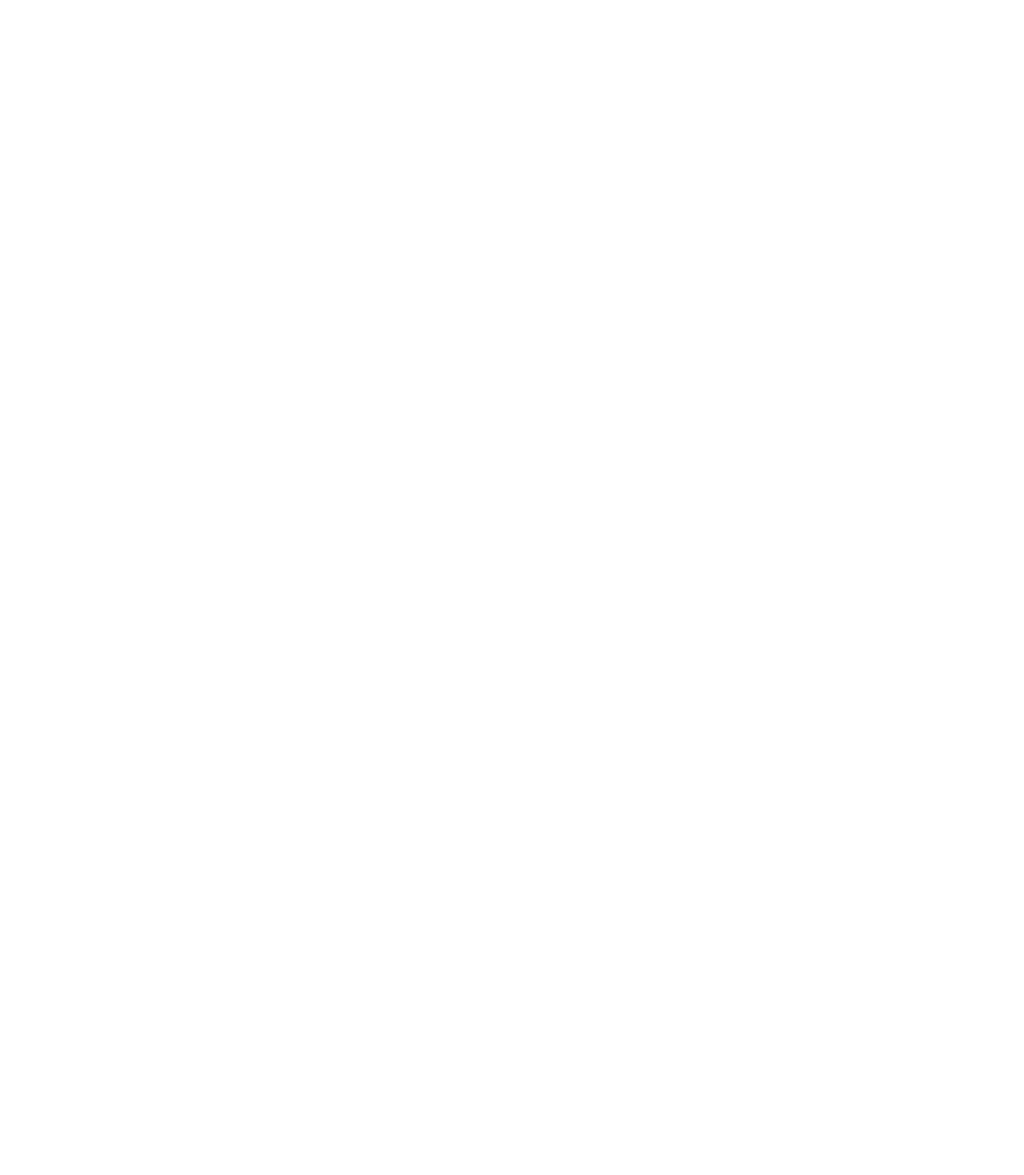
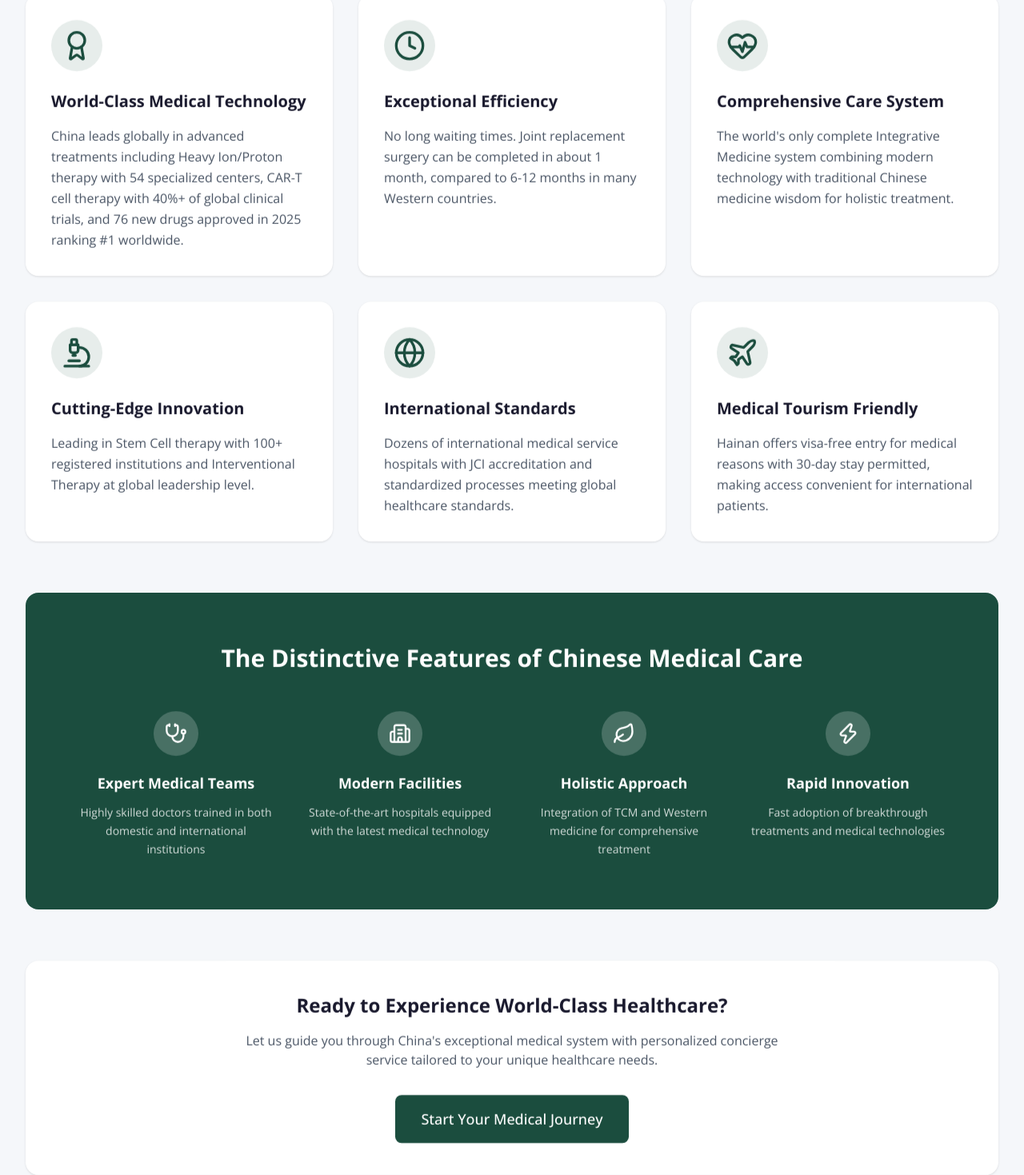
Before and after one commit to dernh-abs/medkungfu-clone, a Next.js app: page /why-china in a window 1280 px wide. Before the commit this address had no page. Shown: the part 427-1896 px from the top of the page at 80% size. Before the commit the page ends 800 px from the top, so only its background shows below. Built offline with nearby package versions, Linux system fonts and the light colour scheme.

Commit message:
Clone /why-china page: core advantages, distinctive features, CTA

```diff
--- /dev/null
+++ b/src/app/why-china/page.tsx
@@ -0,0 +1,48 @@
+import type { Metadata } from "next";
+
+import { SiteHeader } from "@/components/sites/www-medkungfu-com-363c9bc1/shared/SiteHeader";
+import { SiteFooter } from "@/components/sites/www-medkungfu-com-363c9bc1/shared/SiteFooter";
+import { Reveal } from "@/components/sites/www-medkungfu-com-363c9bc1/shared/Reveal";
+import {
+  CoreAdvantagesSection,
+  DistinctiveFeaturesSection,
+  WhyChinaCtaSection,
+} from "@/components/sites/www-medkungfu-com-363c9bc1/why-china-beb2e389/WhyChinaSections";
+
+export const metadata: Metadata = {
+  title: "Why Consider Medical Care in China | MedKungFu",
+  description:
+    "Why choose China for medical treatment: world-class technology, exceptional efficiency, comprehensive care, cutting-edge innovation, and medical-tourism-friendly access.",
+};
+
+export default function WhyChinaPage() {
+  return (
+    <>
+      <SiteHeader />
+      <main className="flex-grow pt-[72px]">
+        <main
+          role="main"
+          aria-label="Why Choose China for Medical Treatment"
+          className="min-h-screen bg-[#F5F7FA] pt-10 pb-20"
+        >
+          <div className="container-custom">
+            <Reveal className="text-center mb-16">
+              <h1 className="text-4xl md:text-5xl font-bold text-[#1A1A2E] mb-6 font-montserrat">
+                Why Choose China Medical?
+              </h1>
+              <p className="text-lg text-gray-600 max-w-3xl mx-auto leading-relaxed">
+                Experience the perfect combination of world-class medical
+                technology, exceptional efficiency, and comprehensive care that
+                makes China a leading destination for international patients.
+              </p>
+            </Reveal>
+            <CoreAdvantagesSection />
+            <DistinctiveFeaturesSection />
+            <WhyChinaCtaSection />
+          </div>
+        </main>
+      </main>
+      <SiteFooter />
+    </>
+  );
+}
--- /dev/null
+++ b/src/components/sites/www-medkungfu-com-363c9bc1/why-china-beb2e389/WhyChinaSections.tsx
@@ -0,0 +1,177 @@
+// "Why Choose China Medical?" — 6 core-advantage cards + dark green
+// distinctive-features grid + CTA. Matches /why-china.
+import Link from "next/link";
+
+import { Icons, type LucideIcon } from "../shared/icons";
+import { Reveal } from "../shared/Reveal";
+
+interface Feature {
+  icon: LucideIcon;
+  title: string;
+  description: string;
+}
+
+const ADVANTAGES: Feature[] = [
+  {
+    icon: Icons.award,
+    title: "World-Class Medical Technology",
+    description:
+      "China leads globally in advanced treatments including Heavy Ion/Proton therapy with 54 specialized centers, CAR-T cell therapy with 40%+ of global clinical trials, and 76 new drugs approved in 2025 ranking #1 worldwide.",
+  },
+  {
+    icon: Icons.clock,
+    title: "Exceptional Efficiency",
+    description:
+      "No long waiting times. Joint replacement surgery can be completed in about 1 month, compared to 6-12 months in many Western countries.",
+  },
+  {
+    icon: Icons.heartPulse,
+    title: "Comprehensive Care System",
+    description:
+      "The world's only complete Integrative Medicine system combining modern technology with traditional Chinese medicine wisdom for holistic treatment.",
+  },
+  {
+    icon: Icons.microscope,
+    title: "Cutting-Edge Innovation",
+    description:
+      "Leading in Stem Cell therapy with 100+ registered institutions and Interventional Therapy at global leadership level.",
+  },
+  {
+    icon: Icons.globe,
+    title: "International Standards",
+    description:
+      "Dozens of international medical service hospitals with JCI accreditation and standardized processes meeting global healthcare standards.",
+  },
+  {
+    icon: Icons.plane,
+    title: "Medical Tourism Friendly",
+    description:
+      "Hainan offers visa-free entry for medical reasons with 30-day stay permitted, making access convenient for international patients.",
+  },
+];
+
+const DISTINCTIVE: Feature[] = [
+  {
+    icon: Icons.stethoscope,
+    title: "Expert Medical Teams",
+    description:
+      "Highly skilled doctors trained in both domestic and international institutions",
+  },
+  {
+    icon: Icons.building,
+    title: "Modern Facilities",
+    description:
+      "State-of-the-art hospitals equipped with the latest medical technology",
+  },
+  {
+    icon: Icons.leaf,
+    title: "Holistic Approach",
+    description:
+      "Integration of TCM and Western medicine for comprehensive treatment",
+  },
+  {
+    icon: Icons.zap,
+    title: "Rapid Innovation",
+    description:
+      "Fast adoption of breakthrough treatments and medical technologies",
+  },
+];
+
+export function CoreAdvantagesSection() {
+  return (
+    <section aria-labelledby="core-advantages-heading" className="mb-16">
+      <Reveal className="text-3xl font-bold text-center mb-12 text-[#1A1A2E]">
+        <h2 id="core-advantages-heading">Core Advantages</h2>
+      </Reveal>
+      <ul className="grid grid-cols-1 md:grid-cols-2 lg:grid-cols-3 gap-8 list-none" role="list">
+        {ADVANTAGES.map((feature) => {
+          const Icon = feature.icon;
+          return (
+            <Reveal key={feature.title} className="flex">
+              <li className="bg-white rounded-2xl shadow-sm p-8 card-hover w-full">
+                <div
+                  className="inline-flex items-center justify-center w-16 h-16 rounded-full bg-[#1B4D3E]/10 text-[#1B4D3E] mb-6"
+                  aria-hidden="true"
+                >
+                  <Icon className="h-10 w-10" />
+                </div>
+                <h3 className="text-xl font-bold mb-4 text-[#1A1A2E]">
+                  {feature.title}
+                </h3>
+                <p className="text-gray-600 leading-relaxed">
+                  {feature.description}
+                </p>
+              </li>
+            </Reveal>
+          );
+        })}
+      </ul>
+    </section>
+  );
+}
+
+export function DistinctiveFeaturesSection() {
+  return (
+    <section
+      aria-labelledby="distinctive-features-heading"
+      className="bg-[#1B4D3E] rounded-2xl p-10 md:p-16 mb-16"
+    >
+      <Reveal className="text-3xl font-bold text-center mb-12 text-white">
+        <h2 id="distinctive-features-heading">
+          The Distinctive Features of Chinese Medical Care
+        </h2>
+      </Reveal>
+      <ul className="grid grid-cols-1 md:grid-cols-2 lg:grid-cols-4 gap-8 list-none" role="list">
+        {DISTINCTIVE.map((feature) => {
+          const Icon = feature.icon;
+          return (
+            <Reveal key={feature.title} className="flex">
+              <li className="text-center w-full">
+                <div
+                  className="inline-flex items-center justify-center w-14 h-14 rounded-full bg-white/20 text-white mb-5"
+                  aria-hidden="true"
+                >
+                  <Icon className="h-7 w-7" />
+                </div>
+                <h3 className="text-lg font-bold mb-3 text-white">
+                  {feature.title}
+                </h3>
+                <p className="text-white/80 text-sm leading-relaxed">
+                  {feature.description}
+                </p>
+              </li>
+            </Reveal>
+          );
+        })}
+      </ul>
+    </section>
+  );
+}
+
+export function WhyChinaCtaSection() {
+  return (
+    <Reveal className="text-center bg-white rounded-2xl shadow-sm p-10">
+      <section aria-labelledby="cta-heading">
+        <h2
+          id="cta-heading"
+          className="text-2xl font-bold text-[#1A1A2E] mb-4"
+        >
+          Ready to Experience World-Class Healthcare?
+        </h2>
+        <p className="text-gray-600 mb-8 max-w-2xl mx-auto">
+          Let us guide you through China&apos;s exceptional medical system with
+          personalized concierge service tailored to your unique healthcare
+          needs.
+        </p>
+        <nav aria-label="Contact CTA">
+          <Link
+            href="/contact"
+            className="inline-flex items-center justify-center gap-2 bg-[#1B4D3E] text-white px-8 py-4 rounded-lg text-lg font-medium hover:bg-[#143D30] transition-all duration-300"
+          >
+            Start Your Medical Journey
+          </Link>
+        </nav>
+      </section>
+    </Reveal>
+  );
+}
```
Also changed, not shown: 3 other files (tests, documents, lock files or other folders).
